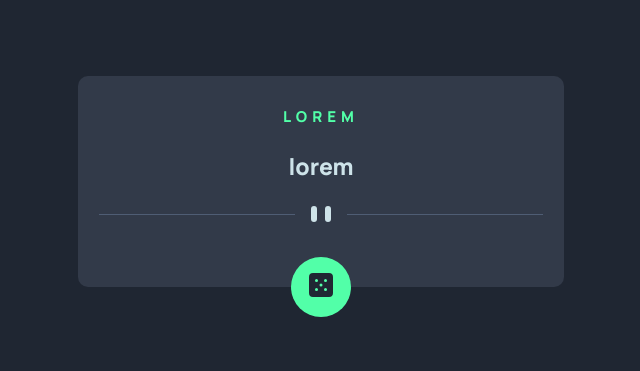
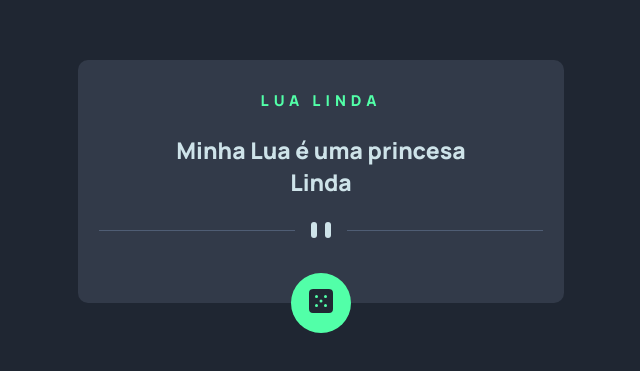
Before and after one commit to RicardoVCastilho/Advice-Generator-app, a plain HTML site: page index.html in a window 1280 px wide. Shown: the part 219-590 px from the top of the page, without its empty margins (319-959 px from the left). Drawn offline with Linux system fonts and the light colour scheme.

Commit message:
adicionando readme temporário e editando texto do html

```diff
--- a/index.html
+++ b/index.html
@@ -16,8 +16,8 @@
 <body>
     <main class="cartao">
         <div class="conselho">
-            <h2 class="id-conselho"> lorem </h2>
-            <p class="descricao-conselho"> lorem </p>
+            <h2 class="id-conselho"> Lua Linda </h2>
+            <p class="descricao-conselho"> Minha Lua é uma princesa Linda </p>
             <picture>
                 <source srcset="./src/images/pattern-divider-mobile.svg" media="(max-width: 768px)">
                 <img src="./src/images/pattern-divider-desktop.svg" alt="Dvisor Padrão">
```
Also changed, not shown: 1 other file.
